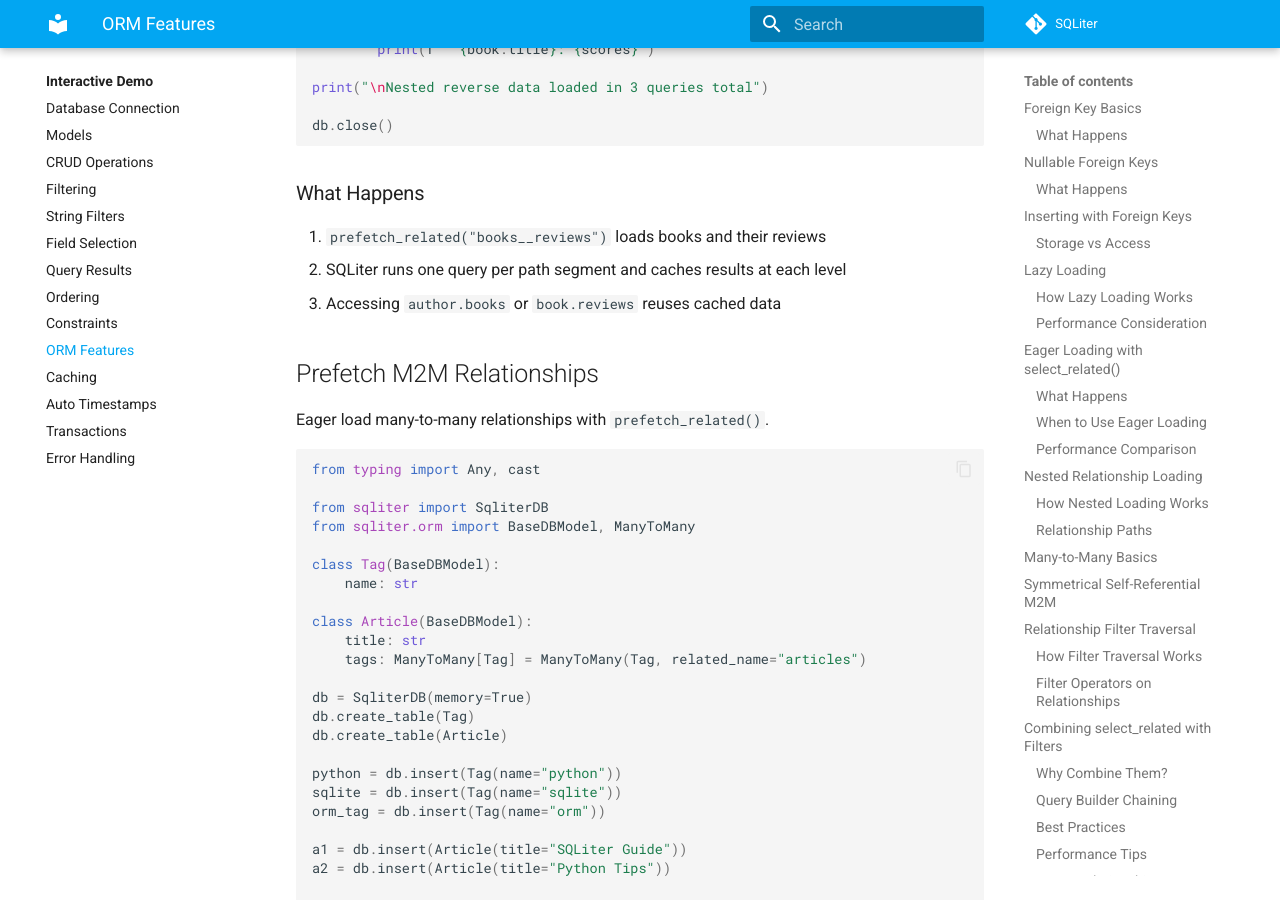
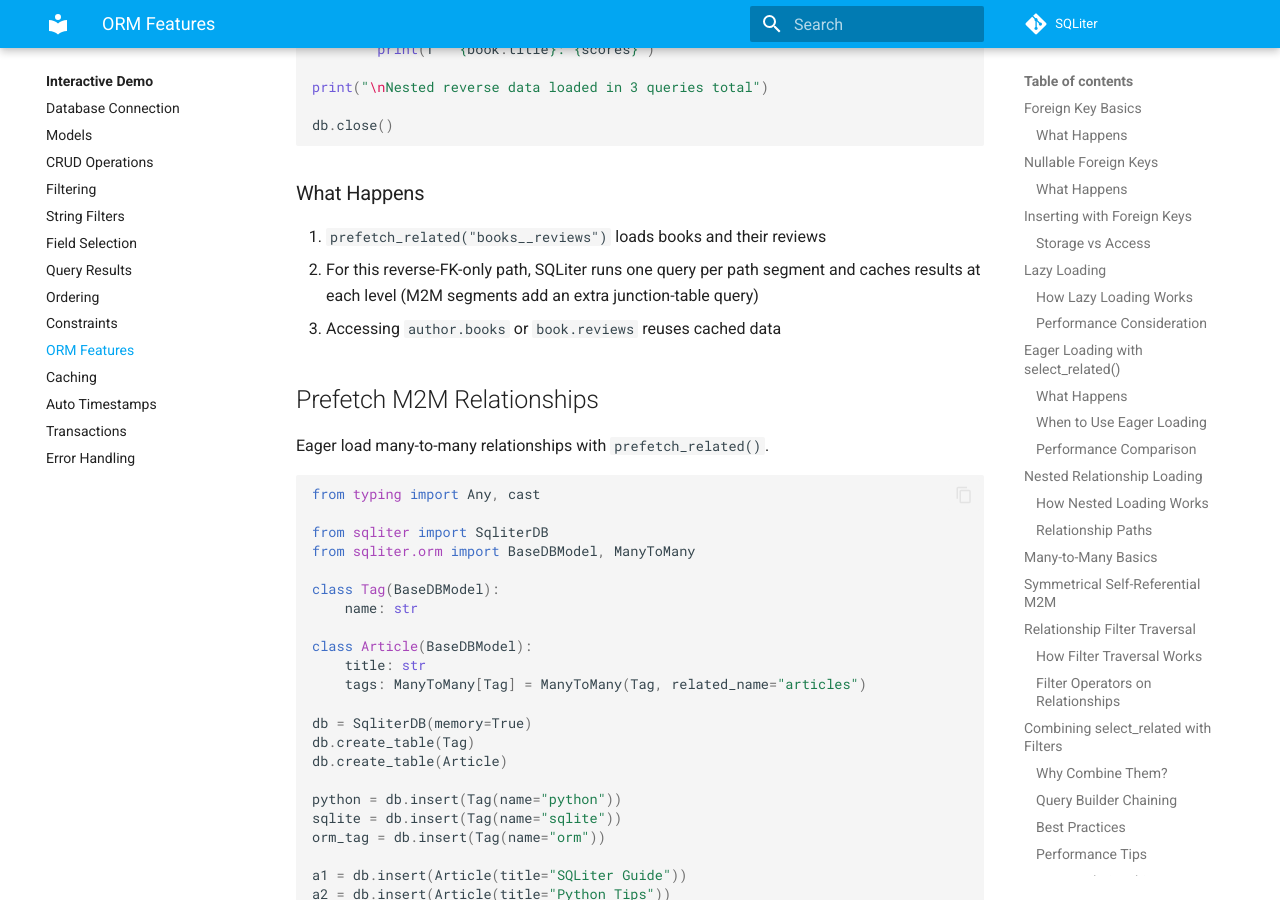
Before and after one commit to seapagan/sqliter-py, an MkDocs documentation site: the page built from docs/tui-demo/orm.md, in a window 1280 px wide and 900 px high, scrolled down 15798 px. Built offline with MkDocs 1.6.1 and Material for MkDocs 9.7.7, drawn with Linux system fonts in a browser that asks for light colours; plug-ins that fetch from the network failed and are left out; comment, search, counter and statistics services are not loaded.

Commit message:
Clarify nested prefetch query counts in docs

```diff
--- a/docs/tui-demo/orm.md
+++ b/docs/tui-demo/orm.md
@@ -792,7 +792,9 @@ db.close()
 ### What Happens
 
 1. `prefetch_related("books__reviews")` loads books and their reviews
-2. SQLiter runs one query per path segment and caches results at each level
+2. For this reverse-FK-only path, SQLiter runs one query per path segment and
+   caches results at each level (M2M segments add an extra junction-table
+   query)
 3. Accessing `author.books` or `book.reviews` reuses cached data
 
 ## Prefetch M2M Relationships
```
